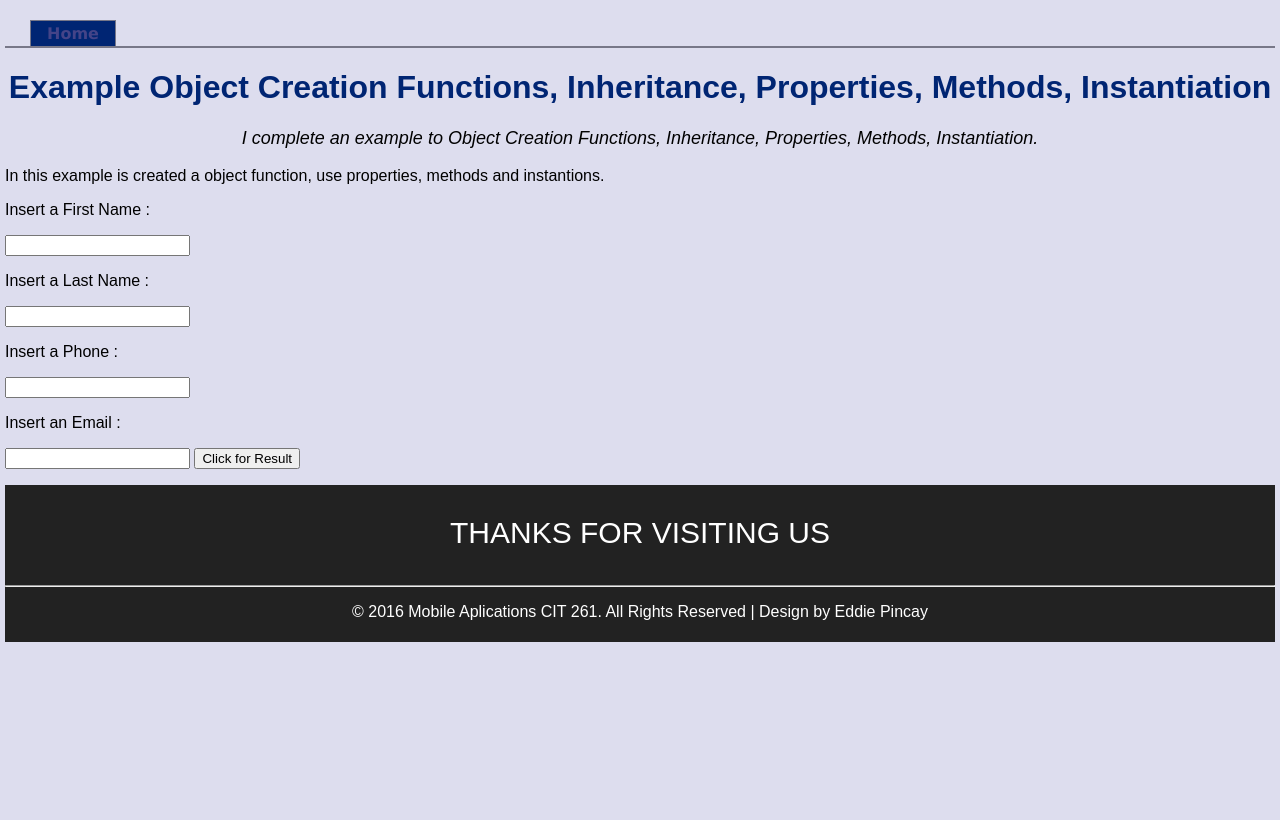
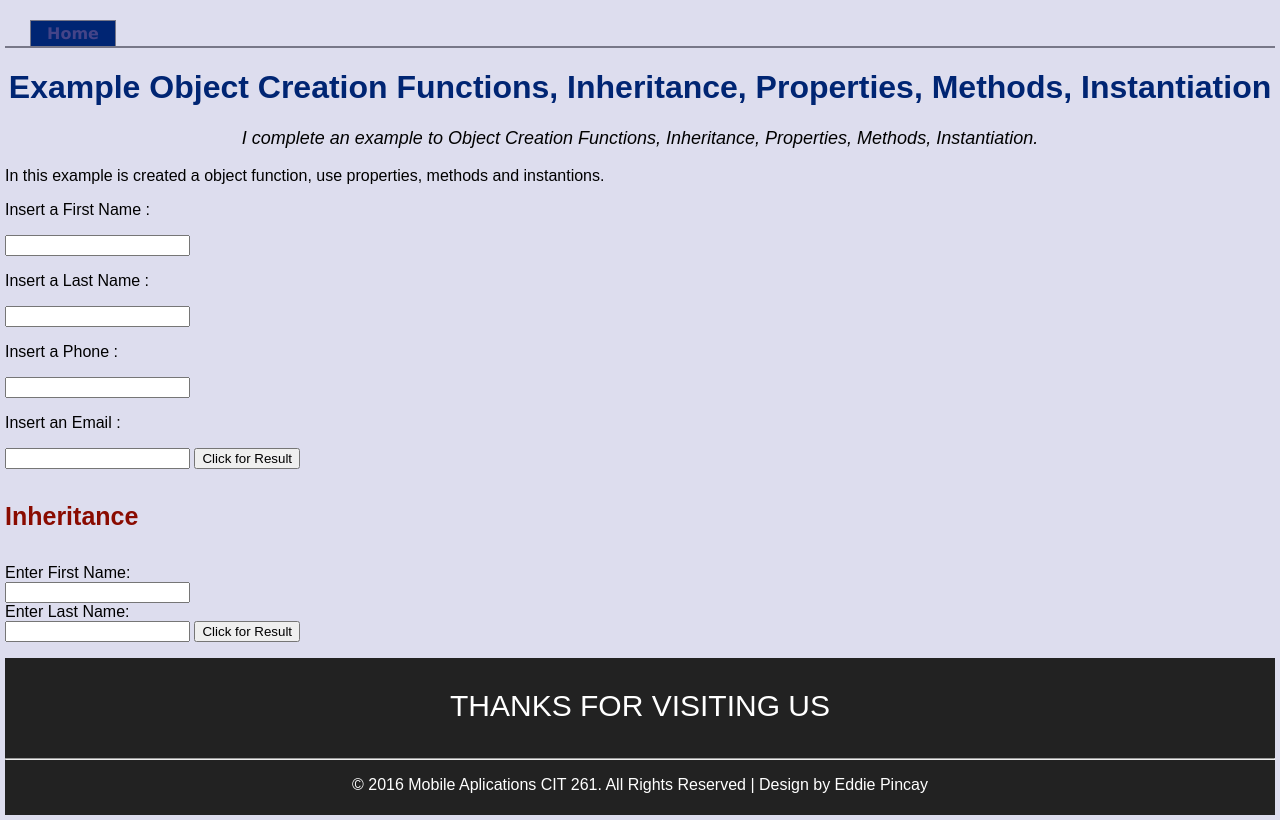
Before and after one commit to epincay/MobileApplication, a plain HTML site: page Objects.html in a window 1280 px wide. Drawn offline with Linux system fonts and the light colour scheme.

Commit message:
1.	Object Creation Functions, Inheritance, Properties, Methods, Instantiation

```diff
--- a/Objects.html
+++ b/Objects.html
@@ -32,6 +32,17 @@ and open the template in the editor.
                 <p id="result2"></p>
 
             </div>
+            <div>
+                <h4> Inheritance</h4>
+                <form>
+                    Enter First Name: <br>
+                    <input type="text" id="first"><br>Enter Last Name: <br>
+                    <input type="text" id="last">
+                    <input type="button" onclick="createPerson()" value="Click for Result" >
+
+                </form>
+                <p id="result3"></p>
+            </div>
         <!-- /Sandbox Section -->
             <!-- Footer Section -->
         <section class="footer">
@@ -62,6 +73,17 @@ and open the template in the editor.
                 document.getElementById("result").innerHTML = "Your full name is " + info.fullName();
                 document.getElementById("result2").innerHTML = "Now I use to property and displayed the phone : " + info.phone + " and the mail: " + info.mail;
             }
+            function createPerson(){
+                var person = new Object();
+
+                person.first = document.getElementById("first").value;
+                person.last = document.getElementById("last").value;
+
+                document.getElementById("result3").innerHTML = "Hi, " + person.first + " " + person.last + " good day.";
+
+
+
+            }
         </script>
     </body>
 </html>
```
